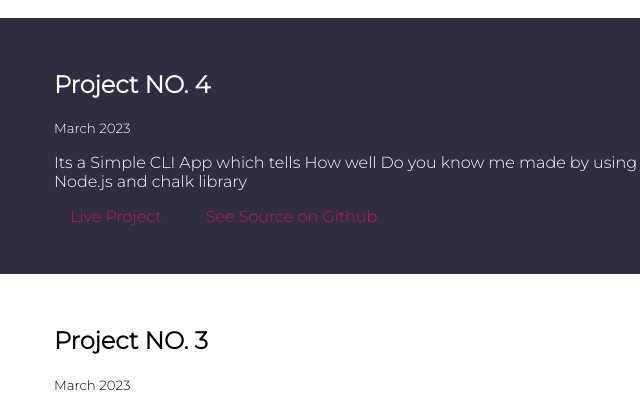
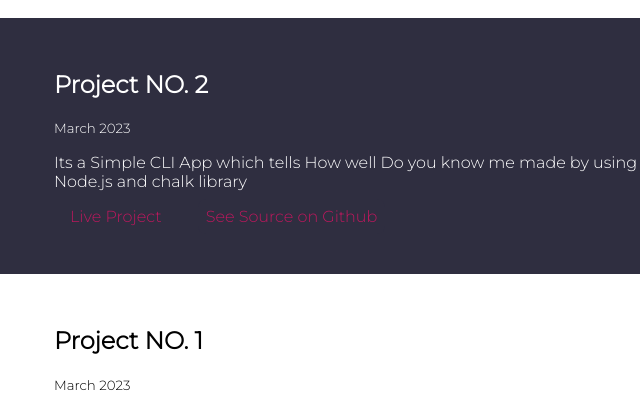
Before and after one commit to prakriti-9/NEOG-L3-Component-Library, a plain HTML site: page projects.html in a window 1280 px wide. Shown: the part 675-1080 px from the top of the page, 286-926 px from the left. Drawn offline with Linux system fonts and the light colour scheme.

Commit message:
Text changes

```diff
--- a/projects.html
+++ b/projects.html
@@ -44,7 +44,7 @@
 
     <section class="section ow">
         <div class="container container-centre">
-            <h2>Project NO. 4</h2>
+            <h2>Project NO. 2</h2>
             <p><small>March 2023</small></p>
             <p>Its a Simple CLI App which tells How well Do you know me made by using Node.js and chalk library</p>
             <p><a class="link link-secondary";  href ="/">Live Project</a> <a class="link link-primary"; href ="/">See Source on Github</a></p></li>
@@ -53,7 +53,7 @@
 
     <section class="section">
         <div class="container container-centre">
-            <h2>Project NO. 3</h2>
+            <h2>Project NO. 1</h2>
             <p><small>March 2023</small></p>
             <p>Its a Simple CLI App which tells How well Do you know me made by using Node.js and chalk library</p>
             <p><a class="link link-secondary";  href ="/">Live Project</a> <a class="link link-primary"; href ="/">See Source on Github</a></p></li>
```
